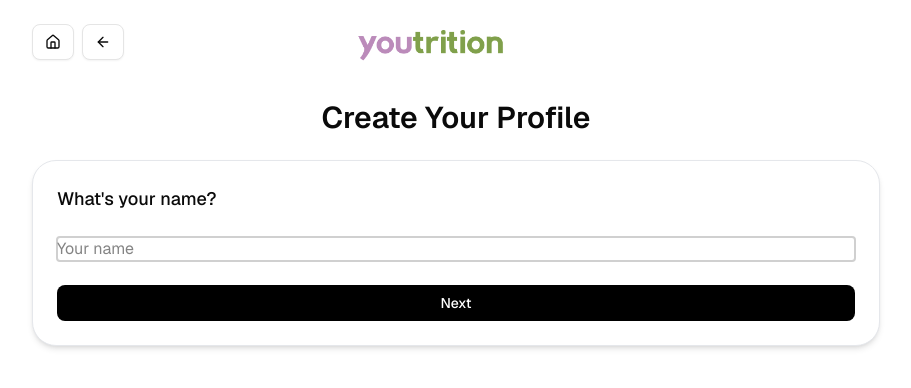
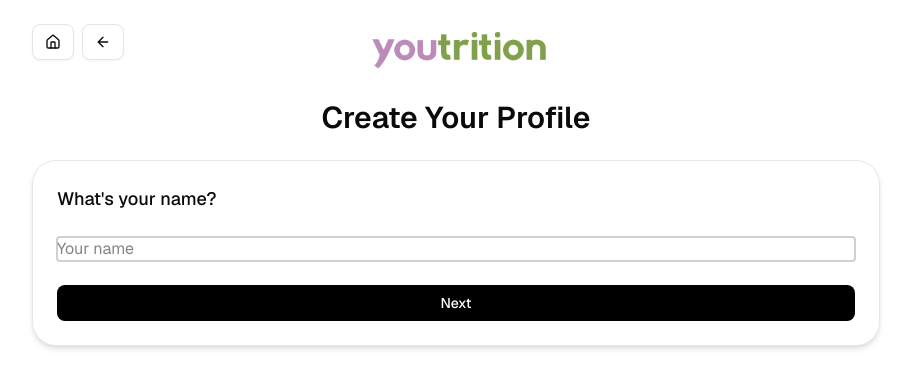
Before and after one commit to djsmanchanda/Youtrition, a Next.js app: page /1/setup in a window 1280 px wide. Shown: the top 388 px of the page, without its empty margins (184-1095 px from the left). Built offline with nearby package versions, Linux system fonts and the light colour scheme.

Commit message:
Update LogoOverlay.tsx

```diff
--- a/src/components/LogoOverlay.tsx
+++ b/src/components/LogoOverlay.tsx
@@ -1,4 +1,3 @@
-// src/components/LogoOverlay.tsx
 'use client';
 
 import Link from 'next/link';
@@ -10,22 +9,26 @@ export default function LogoOverlay() {
   const isHome = path === '/';
 
   return (
+    <div className="relative w-full">
       <Link
         href="/"
         className={`
           absolute
-        ${isHome ? 'top-18 w-72' : 'top-5 w-50'}
-        left-1/2 -translate-x-1/2
+          left-1/2
+          ${isHome ? '-translate-x-[50%]' : '-translate-x-[48%]'}
+          ${isHome ? 'top-20 w-[300px]' : 'top-5 w-[180px]'}
           z-50
         `}
       >
         <Image
           src="/youtrition_logo_crop.png"
           alt="Youtrition Logo"
-        width={isHome ? 300 : 150}   // match your w-32 / w-24
-        height={isHome ? 100 : 50}
+          width={isHome ? 300 : 180}
+          height={isHome ? 100 : 60}
           priority
+          className="w-full h-auto"
         />
       </Link>
+    </div>
   );
 }
```
Lines whose indentation alone changed are shown as unchanged.
